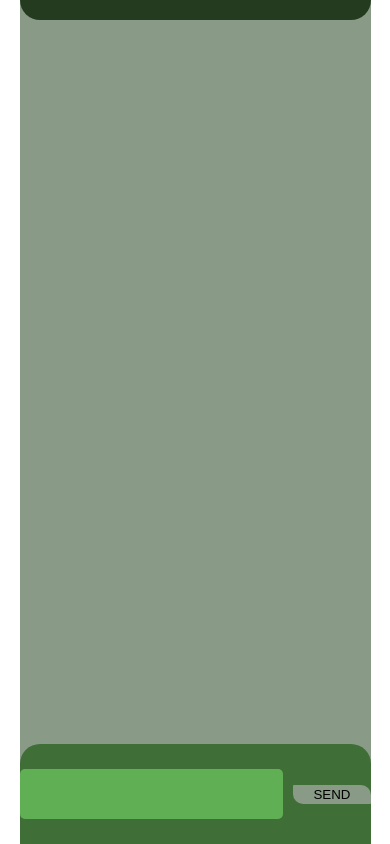
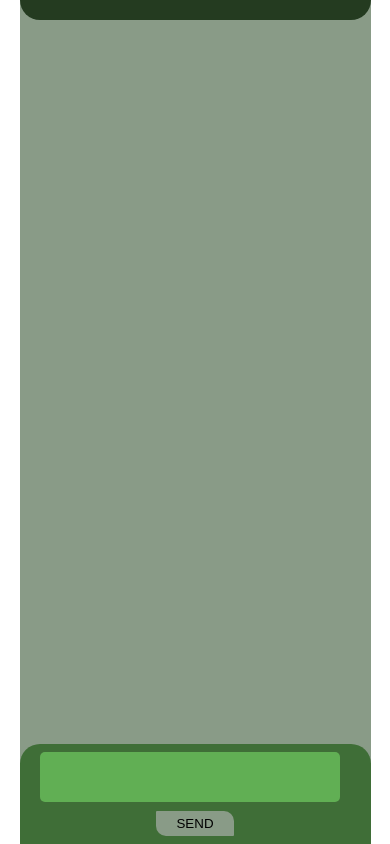
Before and after one commit to dofxo/chatBoxEx, a plain HTML site: page index.html in a window 390 px wide. Drawn offline with Linux system fonts and the light colour scheme; a web font is replaced by a local one.

Commit message:
added media query for bottom navbar

```diff
--- a/index.js
+++ b/index.js
@@ -8,7 +8,7 @@ sendEl.addEventListener('click', function () {
     sendMessage()
 })
 
-
+// function for sending an inputs's value in another div
 function sendMessage() {
     if (chatBoxEl.value != "") {
         chatPlace.innerHTML += ` <div id="newChat">${chatBoxEl.value}</div>`
--- a/style.css
+++ b/style.css
@@ -30,7 +30,7 @@ body {
 
 #navBarBottom {
     display: flex;
-    justify-content: center;
+    justify-content: space-evenly;
     align-items: center;
     position: absolute;
     bottom: 0;
@@ -62,7 +62,7 @@ body {
     background-color: #899b87;
     border: none;
     border-radius: 1px 10px;
-    padding: 2px 20px;
+    padding: 5px 20px;
 
 }
 
@@ -83,3 +83,10 @@ body {
     margin-bottom: 5px;
 
 }
+
+@media screen and (max-width:400px) {
+    #navBarBottom {
+        flex-direction: column;
+    }
+
+}
```
